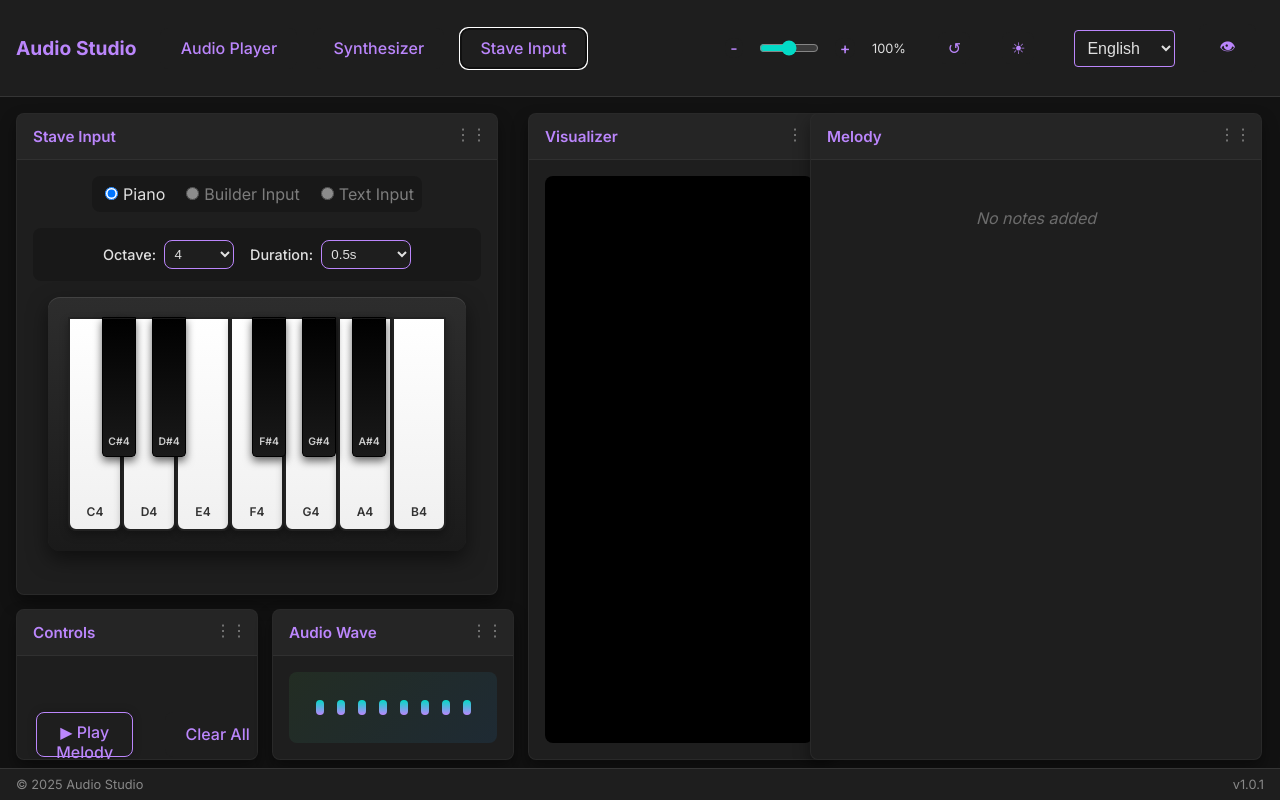
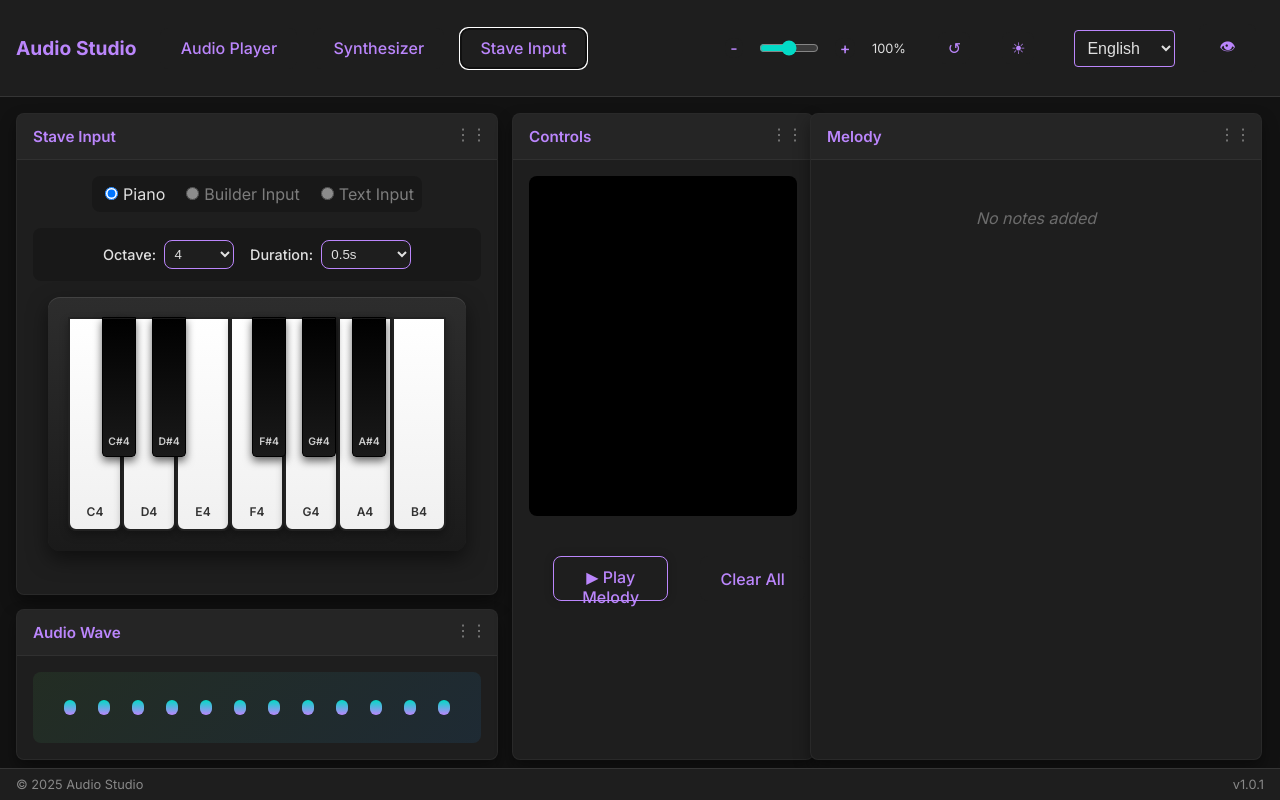
Before and after one commit to Luckysreee/MyAudioPlayer, a React (Vite) app: page / in a window 1280 px wide. Both pictures are taken after a click on the button "Stave Input". Built offline with nearby package versions, Linux system fonts and the light colour scheme; the HTML template or start-up script is replaced by a standard one.

Commit message:
Redesign UI

```diff
--- a/src/components/AudioPlayer.jsx
+++ b/src/components/AudioPlayer.jsx
@@ -370,30 +370,11 @@ const AudioPlayer = ({
                 />
             </DraggableCard>
 
-            {/* Card 2: Visualizer & Controls (Bottom Left, beneath Stave Input) */}
-            <DraggableCard
-                title={translations.controls || "Controls"}
-                initialPos={{ x: '16px', y: '512px' }}
-                initialSize={{ width: '240px', height: 'calc(100% - 522px)' }}
-                className="stave-controls-card"
-            >
-                <div className="visualizer-container" style={{ width: '100%', height: '120px', background: '#000', marginBottom: '1rem', borderRadius: '8px', overflow: 'hidden', display: 'flex', alignItems: 'center', justifyContent: 'center' }}>
-                    <Visualizer analyser={analyserNode} isPlaying={isStavePlaying} />
-                </div>
-                <StaveControls
-                    onPlay={playMelody}
-                    isPlaying={isStavePlaying}
-                    onClear={() => setMelody([])}
-                    melody={melody}
-                    translations={translations}
-                />
-            </DraggableCard>
-
-            {/* Card 3: Animation (Center-Left) */}
+            {/* Card 2: Animation (Bottom Left, beneath Stave Input) */}
             <DraggableCard
                 title="Audio Wave"
-                initialPos={{ x: '272px', y: '512px' }}
-                initialSize={{ width: '240px', height: 'calc(100% - 522px)' }}
+                initialPos={{ x: '16px', y: '512px' }}
+                initialSize={{ width: '480px', height: 'calc(100% - 522px)' }}
                 className="stave-animation-card"
             >
                 <div style={{
@@ -415,14 +396,14 @@ const AudioPlayer = ({
                         justifyContent: 'space-around',
                         padding: '20px'
                     }}>
-                        {[...Array(8)].map((_, i) => (
+                        {[...Array(12)].map((_, i) => (
                             <div
                                 key={i}
                                 style={{
-                                    width: '8px',
+                                    width: '12px',
                                     height: isStavePlaying ? `${30 + Math.random() * 70}%` : '20%',
                                     background: 'linear-gradient(to top, var(--primary-color), var(--secondary-color))',
-                                    borderRadius: '4px',
+                                    borderRadius: '6px',
                                     transition: 'height 0.3s ease',
                                     animation: isStavePlaying ? `wave ${0.5 + i * 0.1}s ease-in-out infinite alternate` : 'none'
                                 }}
@@ -438,19 +419,26 @@ const AudioPlayer = ({
                 </div>
             </DraggableCard>
 
-            {/* Card 4: Visualizer (Center, between left and right) */}
+            {/* Card 3: Visualizer & Controls (Center, between left and right) */}
             <DraggableCard
-                title={translations.visualizer || "Visualizer"}
-                initialPos={{ x: '528px', y: '16px' }}
+                title={translations.controls || "Controls"}
+                initialPos={{ x: '512px', y: '16px' }}
                 initialSize={{ width: '300px', height: 'calc(100% - 26px)' }}
-                className="stave-visualizer-card"
+                className="stave-visualizer-controls-card"
             >
-                <div className="visualizer-container" style={{ width: '100%', height: '100%', background: '#000', borderRadius: '8px', overflow: 'hidden', display: 'flex', alignItems: 'center', justifyContent: 'center' }}>
+                <div className="visualizer-container" style={{ width: '100%', height: '60%', background: '#000', marginBottom: '1rem', borderRadius: '8px', overflow: 'hidden', display: 'flex', alignItems: 'center', justifyContent: 'center' }}>
                     <Visualizer analyser={analyserNode} isPlaying={isStavePlaying} />
                 </div>
+                <StaveControls
+                    onPlay={playMelody}
+                    isPlaying={isStavePlaying}
+                    onClear={() => setMelody([])}
+                    melody={melody}
+                    translations={translations}
+                />
             </DraggableCard>
 
-            {/* Card 5: Melody Table (Right) */}
+            {/* Card 4: Melody Table (Right) */}
             <DraggableCard
                 title={translations.melody || "Melody"}
                 initialPos={{ x: 'calc(100% - 470px)', y: '16px' }}
```
